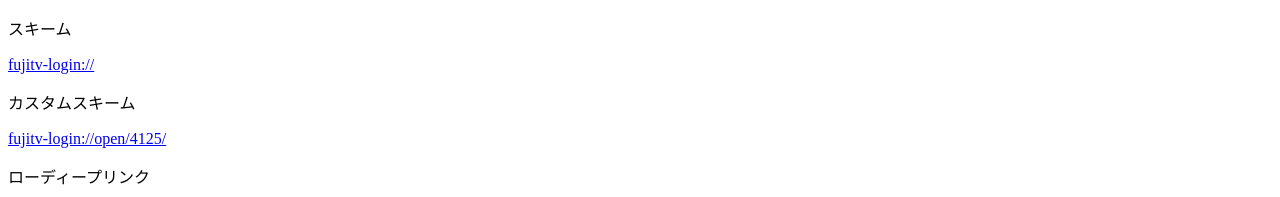
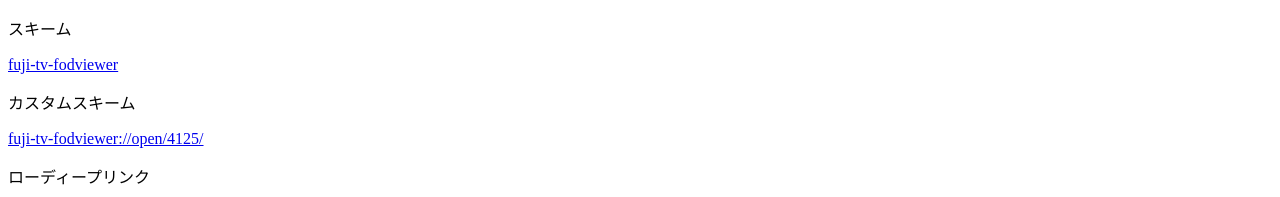
Before and after one commit to Shu-Kanno/FOD20250501, a plain HTML site: page index.html in a window 1280 px wide. Shown: the top 197 px of the page. Drawn offline with Linux system fonts and the light colour scheme.

Commit message:
Update index.html

```diff
--- a/index.html
+++ b/index.html
@@ -7,9 +7,9 @@
 </head>
 <body>
 	<p>スキーム</p>
-	<a href="fujitv-login://">fujitv-login://</a>
+	<a href="fuji-tv-fodviewer">fuji-tv-fodviewer</a>
 	<p>カスタムスキーム</p>
-	<a href="fujitv-login://open/4125/">fujitv-login://open/4125/</a>
+	<a href="fuji-tv-fodviewer://open/4125/">fuji-tv-fodviewer://open/4125/</a>
 	<p>ローディープリンク</p>
 	<a href="https://b7wb.adj.st/open/4125?adj_t=1njfpffd">https://b7wb.adj.st/open/4125?adj_t=1njfpffd</a>
 	<p>ディープリンク</p>
```
